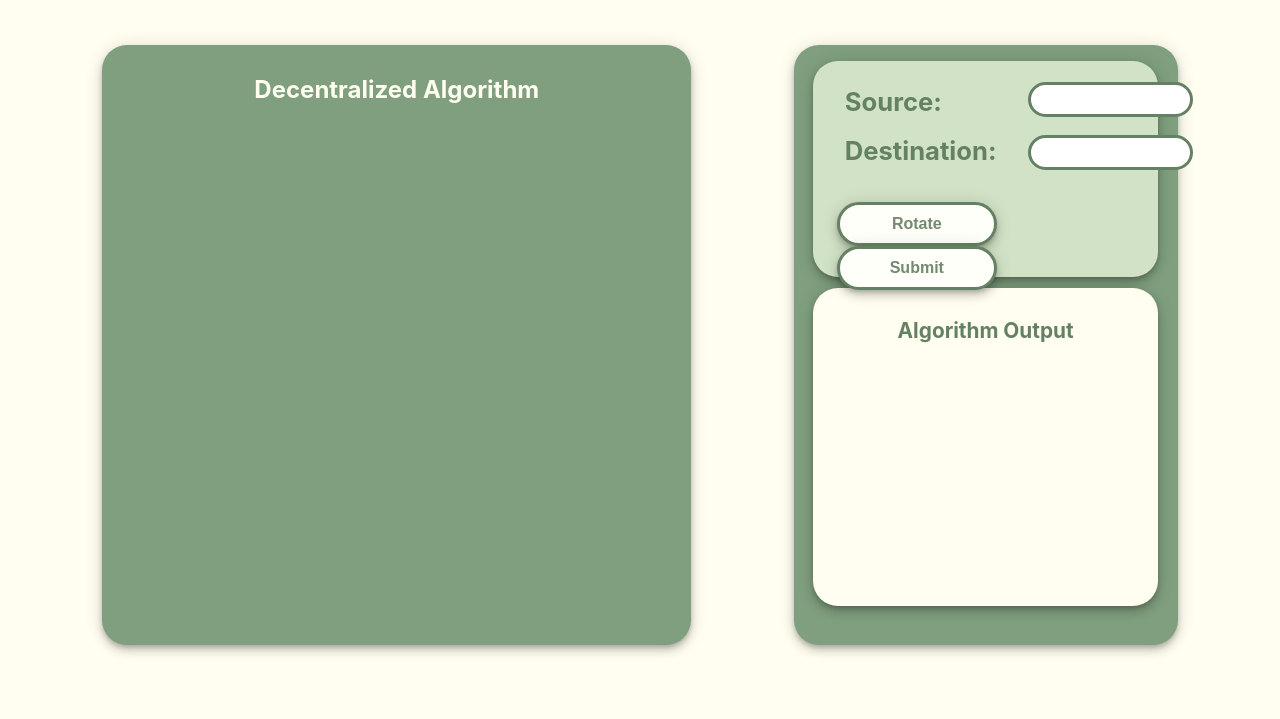
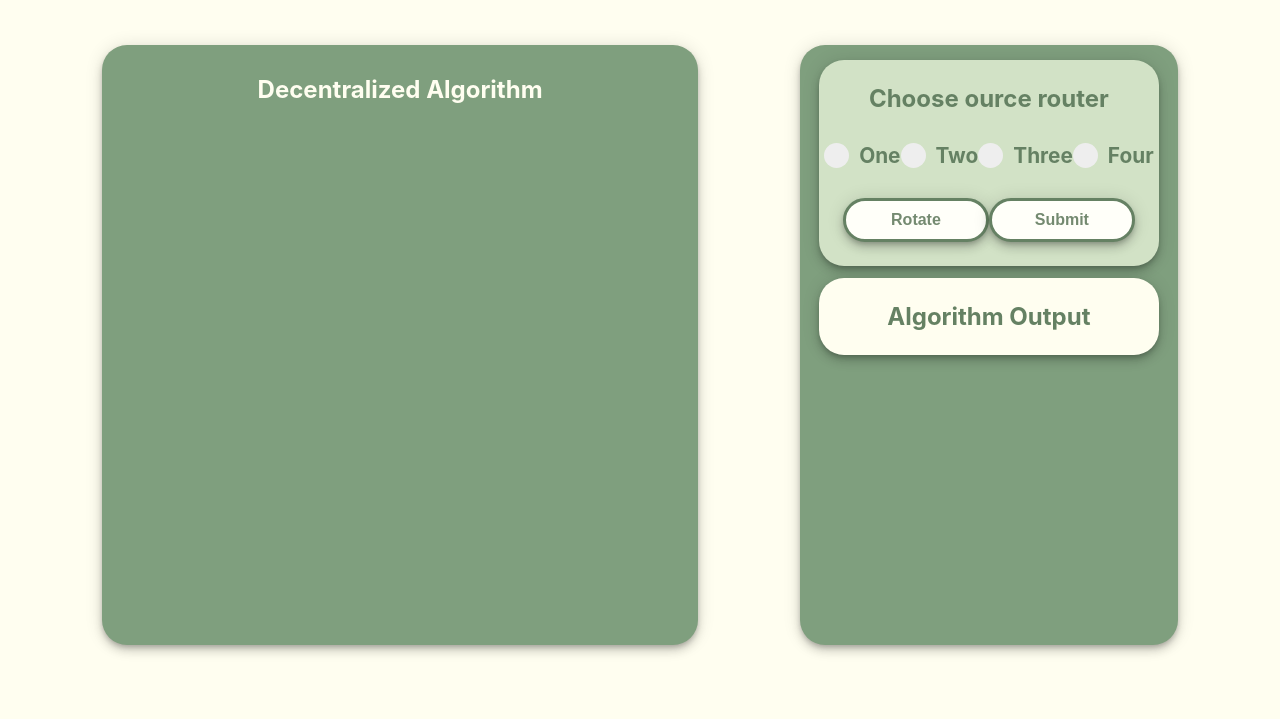
Before and after one commit to CPS706-Group-15/educational-interactive-tool, a plain HTML site: page Decentralized/decentralized.html in a window 1280 px wide. Shown: the part 81-800 px from the top of the page. Drawn offline with Linux system fonts and the light colour scheme.

Commit message:
decentralized design complete

```diff
--- a/Decentralized/decentralized.html
+++ b/Decentralized/decentralized.html
@@ -31,23 +31,31 @@
 
         <div class="infobox">
             <div class="sourcebox">
-                <div class="block">
-                  <div>
-                    <label for="source">Source:</label>
-                    <br>
-                    <br>
-                    <label class="dest" for="dest">Destination:</label>
-                  </div>
-
-                  <div class="box2">
-                    <input class="input" type="text" id="source" name="src">
-                    <br>
-                    <br>
-                    <input class="input" type="text" id="destination" name="dest">
-                  </div>
-                </div>
+              <h1 class="headingthree">Choose ource router</h1>
+              <br>
+              <div class="cen">
+                <label class="container">One
+                  <input type="radio" name="radio">
+                  <span class="checkmark"></span>
+                </label>
+                <label class="container">Two
+                  <input type="radio" name="radio">
+                  <span class="checkmark"></span>
+                </label>
+                <label class="container">Three
+                  <input type="radio" name="radio">
+                  <span class="checkmark"></span>
+                </label>
+                <label class="container">Four
+                  <input type="radio" name="radio">
+                  <span class="checkmark"></span>
+                </label>
+              </div>
+              <br>
+              <div class="cen">
                 <button class="submit-btn" role="button">Rotate</button>
                 <button class="submit-btn" role="button">Submit</button>
+              </div>
             </div>
             <div class="route">
               <h1 class="headingtwo">Algorithm Output</h1>
--- a/Decentralized/style.css
+++ b/Decentralized/style.css
@@ -62,7 +62,7 @@
 
   .infobox{
     margin: 3% 8% 8% 4%;
-    width: 30%;
+    width: 40%;
     height:75vh;
     border-radius: 25px;
     display: inline-block;
@@ -72,7 +72,8 @@
 
   .sourcebox{
     background-color: #D2E2C6;
-    height: 36%;
+    height: auto;
+    padding: 1.5em;
     border-radius: 25px;
     margin: 4% 5% 2% 5%;
     box-shadow: rgba(0, 0, 0, .2) 0 3px 5px -1px,rgba(0, 0, 0, .14) 0 6px 10px 0,rgba(0, 0, 0, .12) 0 1px 18px 0;
@@ -80,9 +81,10 @@
 
   .route{
     background-color:#FFFEF0;;
-    height: 53%;
+    height: auto;
     border-radius: 25px;
     margin: 3% 5% 3% 5%;
+    padding:1.5em;
     box-shadow: rgba(0, 0, 0, .2) 0 3px 5px -1px,rgba(0, 0, 0, .14) 0 6px 10px 0,rgba(0, 0, 0, .12) 0 1px 18px 0;
   }
 
@@ -95,7 +97,7 @@
 
   label{
     font-family: 'Inter', sans-serif;;
-    font-size:1.6em;
+    font-size:1.3em;
     font-weight: bold;
     color: #658163;
   }
@@ -122,12 +124,19 @@
   .headingtwo{
     text-align: center;
     font-family: 'Inter', sans-serif;;
-    padding-top:30px;
-    font-size: 1.3em;
+    font-size: 1.5em;
     font-weight: bold;
     color: #658163;
   }
 
+  .headingthree{
+    text-align: center;
+    font-family: 'Inter', sans-serif;;
+    font-size: 1.5em;
+    font-weight: bold;
+    padding-bottom: 0.5em;
+    color: #658163;
+  }
 
   .headingMiddle {
     text-align: center;
@@ -138,7 +147,6 @@
   }
 
   .submit-btn {
-    margin-left: 1.5em;
     width: 160px;
     background: #FFFFF9;
     border: 3px solid #658163;
@@ -146,15 +154,12 @@
     box-shadow: rgba(0, 0, 0, .2) 0 3px 5px -1px,rgba(0, 0, 0, .14) 0 6px 10px 0,rgba(0, 0, 0, .12) 0 1px 18px 0;
     color: #748A70;
     cursor: pointer;
-    display: inline-flex;
     font-size: 16px;
     font-weight: bold;
-    justify-content: center;
-    align-items: center;
     padding: 10px 10px;
     text-align: center;
+    margin: auto;
     transition: box-shadow 280ms cubic-bezier(.4, 0, .2, 1),opacity 15ms linear 30ms,transform 270ms cubic-bezier(0, 0, .2, 1) 0ms;
-
 }
 
   .submit-btn:hover {
@@ -177,3 +182,75 @@
     font-weight: bold;
     padding-bottom: 1%;
   }
+
+.cen {
+  display: flex;
+  justify-content: center;
+  align-items: center;
+}
+
+/* The container */
+.container {
+  display: block;
+  position: relative;
+  padding-left: 35px;
+  margin-bottom: 12px;
+  margin-left: auto;
+  cursor: pointer;
+  -webkit-user-select: none;
+  -moz-user-select: none;
+  -ms-user-select: none;
+  user-select: none;
+}
+
+/* Hide the browser's default radio button */
+.container input {
+  position: absolute;
+  opacity: 0;
+  cursor: pointer;
+
+}
+
+/* Create a custom radio button */
+.checkmark {
+  position: absolute;
+  top: 0;
+  left: 0;
+  height: 25px;
+  width: 25px;
+  background-color: #eee;
+  border-radius: 50%;
+
+}
+
+/* On mouse-over, add a grey background color */
+.container:hover input ~ .checkmark {
+  background-color: #ccc;
+}
+
+/* When the radio button is checked, add a blue background */
+.container input:checked ~ .checkmark {
+  background-color: #7F9F7E;
+}
+
+/* Create the indicator (the dot/circle - hidden when not checked) */
+.checkmark:after {
+  content: "";
+  position: absolute;
+  display: none;
+}
+
+/* Show the indicator (dot/circle) when checked */
+.container input:checked ~ .checkmark:after {
+  display: block;
+}
+
+/* Style the indicator (dot/circle) */
+.container .checkmark:after {
+ 	top: 9px;
+	left: 9px;
+	width: 8px;
+	height: 8px;
+	border-radius: 50%;
+	background: white;
+}
--- a/Home/style.css
+++ b/Home/style.css
@@ -156,7 +156,7 @@ footer {
 }
 
 .buttonTest2:hover {
-    border: 6px solid #FFFEF0;
+    border: 6px solid #658163;
     background: #658163;
     color: #FFFEF0;
 
```
Also changed, not shown: index.html (+2 -2 lines).
